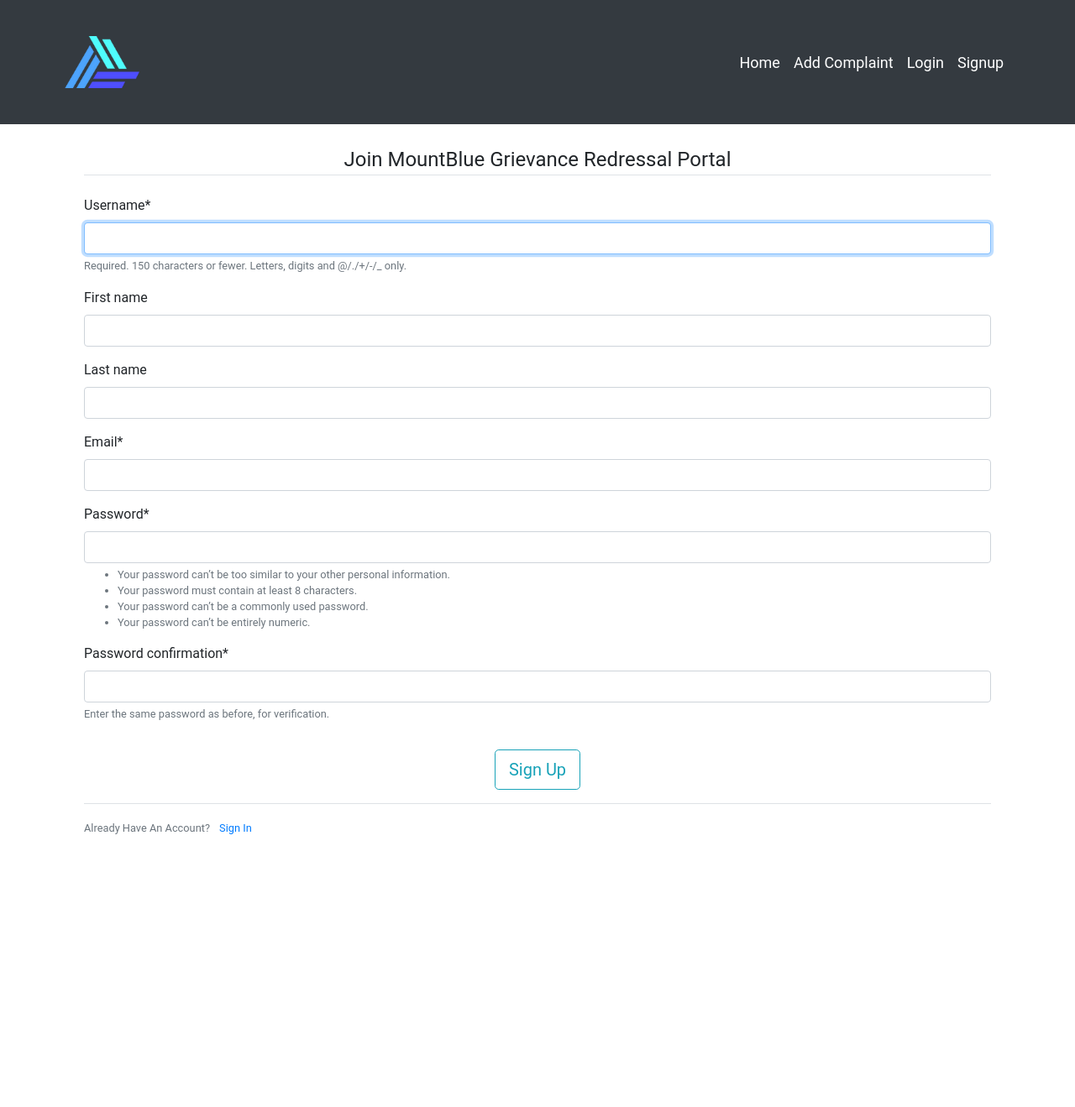
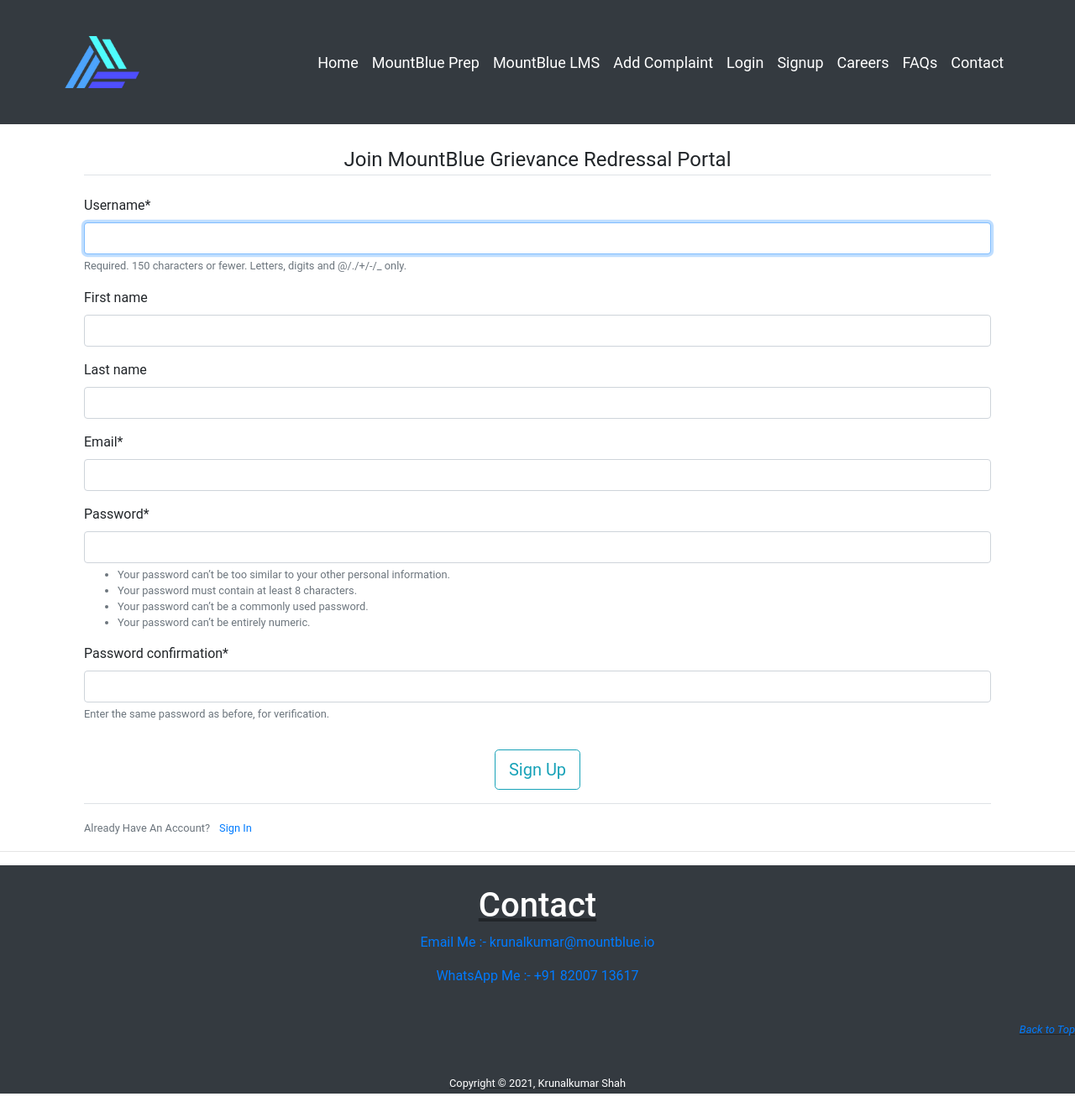
Before and after one commit to officialkrunalkumar/grievances-redressal-portal-using-django, a Django app: page /user/register in a window 1280 px wide. Shown: the whole page at 84% size. Before the commit the page ends 994 px from the top, so only its background shows below. Run offline with Django 3.2, Linux system fonts and the light colour scheme; some libraries are stand-ins or nearby versions.

Commit message:
added footer and more items in navbar. reason is to make it looks like original mountblue

```diff
--- a/grs/static/style/main.css
+++ b/grs/static/style/main.css
@@ -80,3 +80,11 @@ body {
         color: white;
     }
 }
+footer{
+    /* position: static; */
+    bottom: 0;
+    left: 0;
+    right: 0;
+    text-align: center;
+    line-height: 24px;
+  }
--- a/grs/users/templates/users/base.html
+++ b/grs/users/templates/users/base.html
@@ -15,7 +15,7 @@
   </head>
   <body>
     <nav class="navbar navbar-expand-lg navbar-light bg-dark text-center">
-        <a class="navbar-brand" href="{% url 'home:home' %}"><img class="nav-logo" src="{% static 'template_image/mb.jpg' %}" alt="MountBlue Logo"></a>
+        <a class="navbar-brand" href="https://www.mountblue.io"><img class="nav-logo" src="{% static 'template_image/mb.jpg' %}" alt="MountBlue Logo"></a>
         <button class="navbar-toggler" type="button" data-toggle="collapse" data-target="#navbarNav" aria-controls="navbarNav" aria-expanded="false" aria-label="Toggle navigation">
           <span class="navbar-toggler-icon"></span>
         </button>
@@ -23,6 +23,12 @@
           <ul class="navbar-nav ml-auto">
             <li class="nav-item active">
               <a class="nav-link" href="{% url 'home:home' %}">Home</a>
+            </li>
+            <li class="nav-item active">
+              <a class="nav-link" href="https://prep.mountblue.io/" target="blank">MountBlue Prep</a>
+            </li>
+            <li class="nav-item active">
+              <a class="nav-link" href="https://learn.mountblue.io/" target="blank">MountBlue LMS</a>
             </li>
             <li class="nav-item">
               <a class="nav-link" href="{% url 'complaints:add_complaint' %}">Add Complaint</a>
@@ -45,6 +51,15 @@
               <a class="nav-link" href="{% url 'users:register' %}">Signup</a>
             </li>
            {% endif %}
+           <li class="nav-item">
+            <a class="nav-link" href="https://careers.mountblue.io/" target="blank">Careers</a>
+          </li>
+           <li class="nav-item">
+            <a class="nav-link" href="https://docs.google.com/document/d/1ZfKutj65BgQSYyEhBxoCRJ6C8Gd-B477NCGhlIjly2U/edit" target="blank">FAQs</a>
+           </li>
+           <li class="nav-item">
+            <a class="nav-link" href="#contact">Contact</a>
+          </li>
           </ul>
         </div>
       </nav>
@@ -59,6 +74,17 @@
     </div>
     {% endif %}
     {% block content %}{% endblock %}
+    <hr>
+    <footer id="contact" class="bg-dark">
+      <br>
+      <u><h1 style="color: white">Contact</h1></u>
+      <p><a href="mailto:krunalkumar@mountblue.io" target="_blank">Email Me :- krunalkumar@mountblue.io</a></p>
+      <p><a href="https://wa.me/918200713617?text=Hello" target="_blank">WhatsApp Me :- +91 82007 13617</a></p>
+      <br>
+      <i><u><p style="text-align: right; font-size: small;"><a href="#navbarNav">Back to Top</a></p></u></i>
+      <br>
+      <u><small><p style="color: white">Copyright &copy; 2021, Krunalkumar Shah</p></small></u>
+  </footer>
     <!-- Optional JavaScript -->
     <!-- jQuery first, then Popper.js, then Bootstrap JS -->
     <script src="https://code.jquery.com/jquery-3.2.1.slim.min.js" integrity="sha384-KJ3o2DKtIkvYIK3UENzmM7KCkRr/rE9/Qpg6aAZGJwFDMVNA/GpGFF93hXpG5KkN" crossorigin="anonymous"></script>
```
Also changed, not shown: grs/home/templates/home/home.html (+26 -1 lines).
